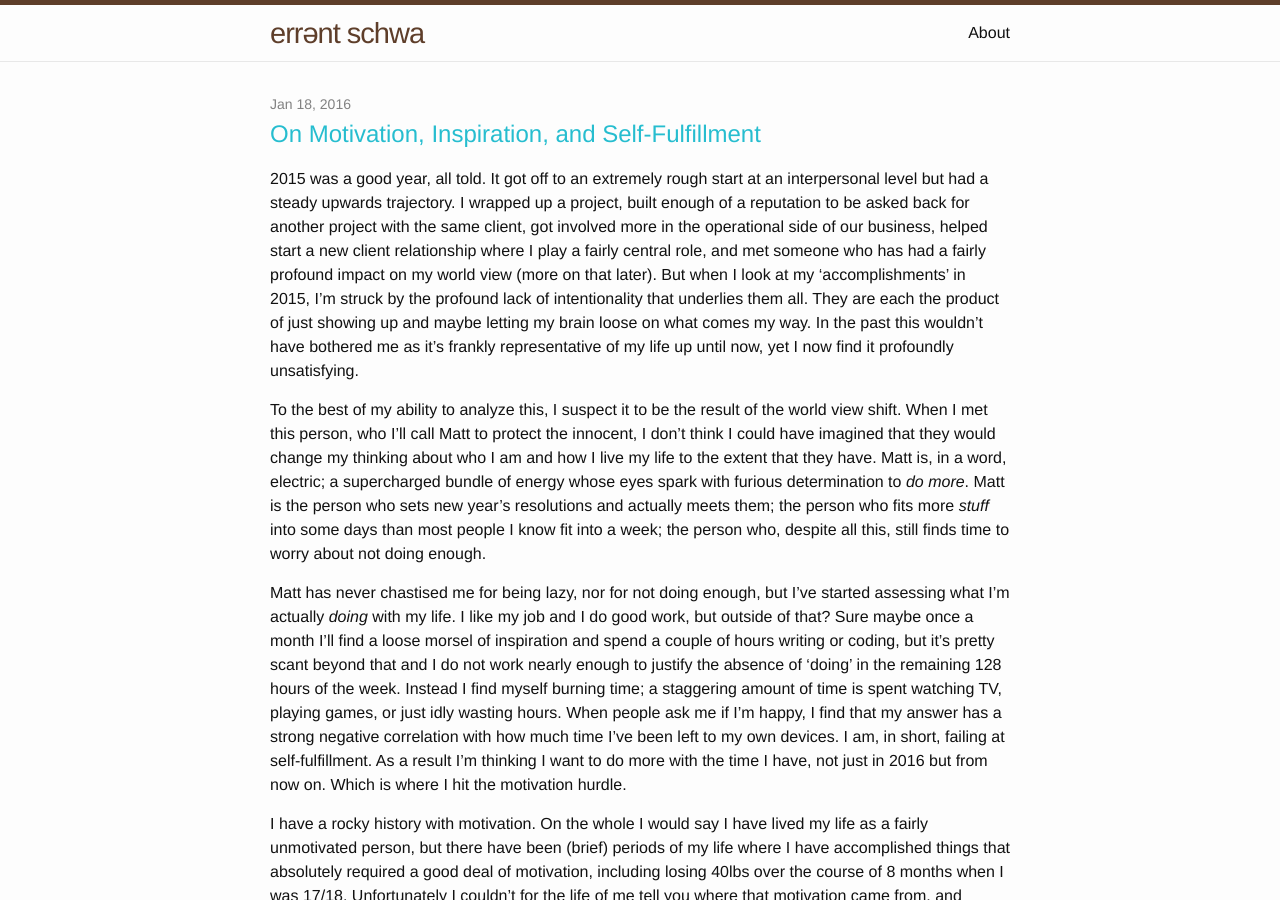
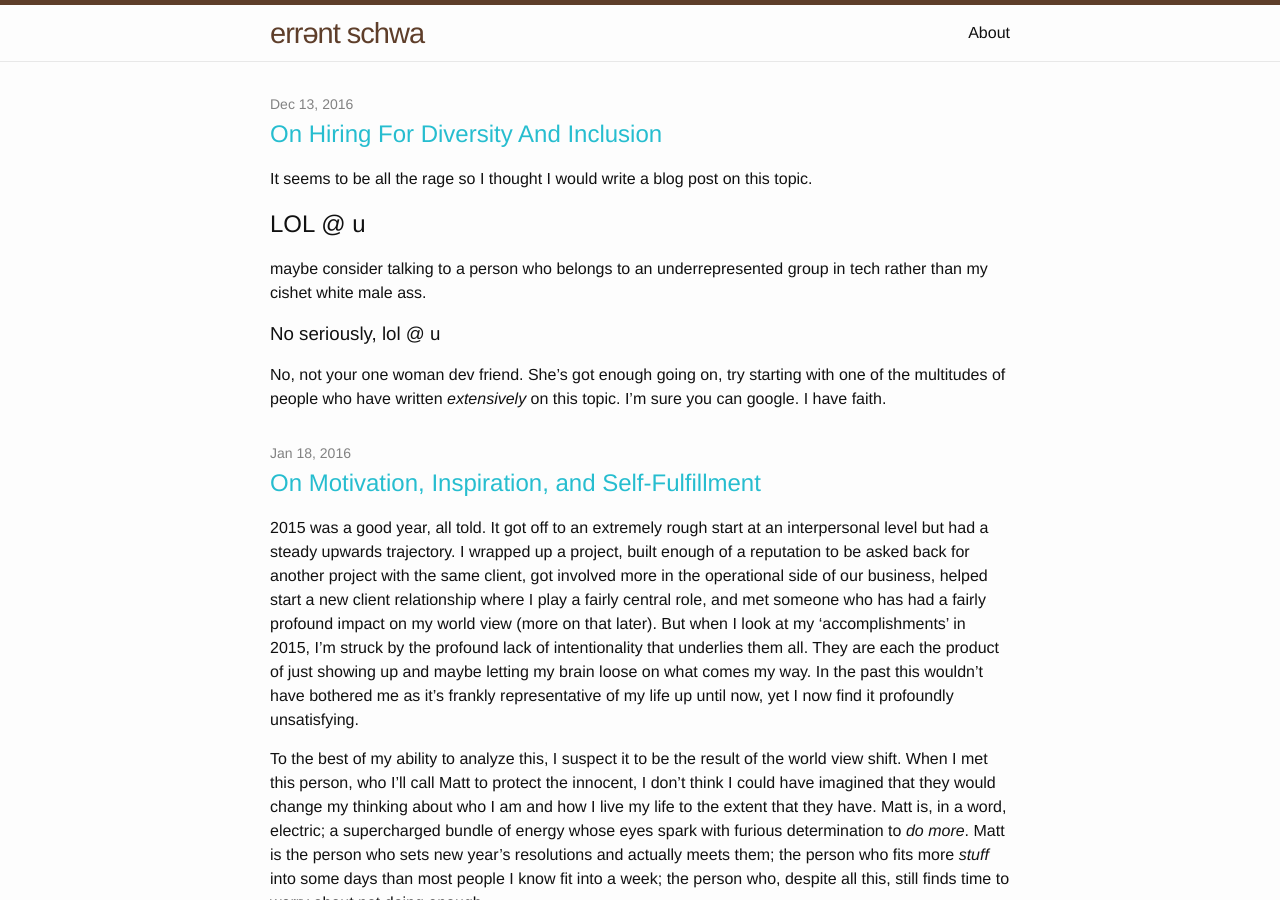
Before and after one commit to MFAnderson/MFAnderson.github.io, a Jekyll site: the page built from index.html, in a window 1280 px wide and 900 px high. Built offline with Jekyll 4.4.1, drawn with Linux system fonts in a browser that asks for light colours; some of the changed text lies outside the part shown.

Commit message:
I wrote a really important D+I post

```diff
--- a/_config.yml
+++ b/_config.yml
@@ -6,7 +6,7 @@ description: > # this means to ignore newlines until "baseurl:"
   programmer and purveyor of dad jokes
 baseurl: "" # the subpath of your site, e.g. /blog/
 url: "http://errantschwa.com" # the base hostname & protocol for your site
-twitter_username: JimboMaloi
+twitter_username: errantschwa
 github_username:  MFAnderson
 # Build settings
 markdown: kramdown
--- /dev/null
+++ b/_posts/2016-12-13-hiring.markdown
@@ -0,0 +1,16 @@
+---
+layout: post
+title: On Hiring For Diversity And Inclusion
+---
+
+It seems to be all the rage so I thought I would write a blog post
+on this topic.
+
+## LOL @ u
+maybe consider talking to a person who belongs to an underrepresented
+group in tech rather than my cishet white male ass.
+
+### No seriously, lol @ u
+No, not your one woman dev friend. She's got enough going on, try starting with
+one of the multitudes of people who have written _extensively_ on this topic.
+I'm sure you can google. I have faith.
```
